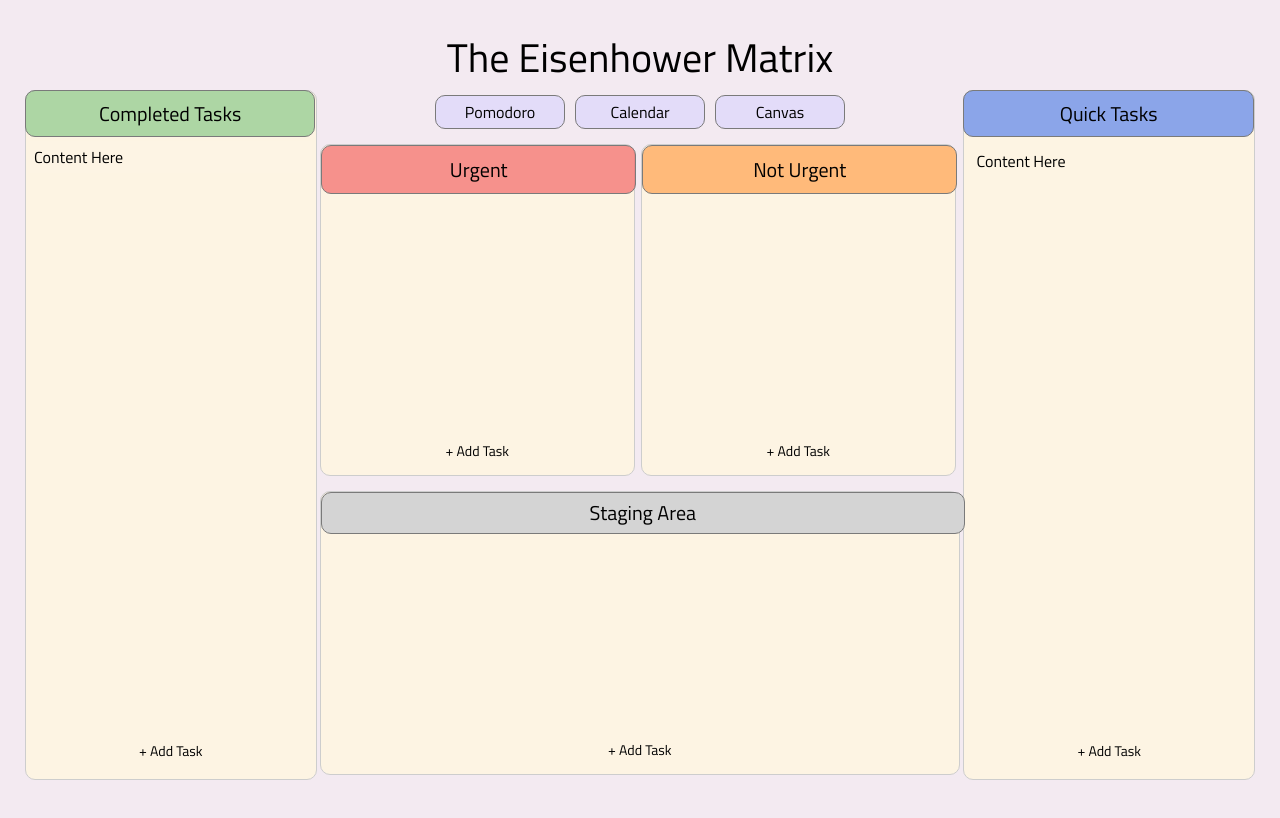
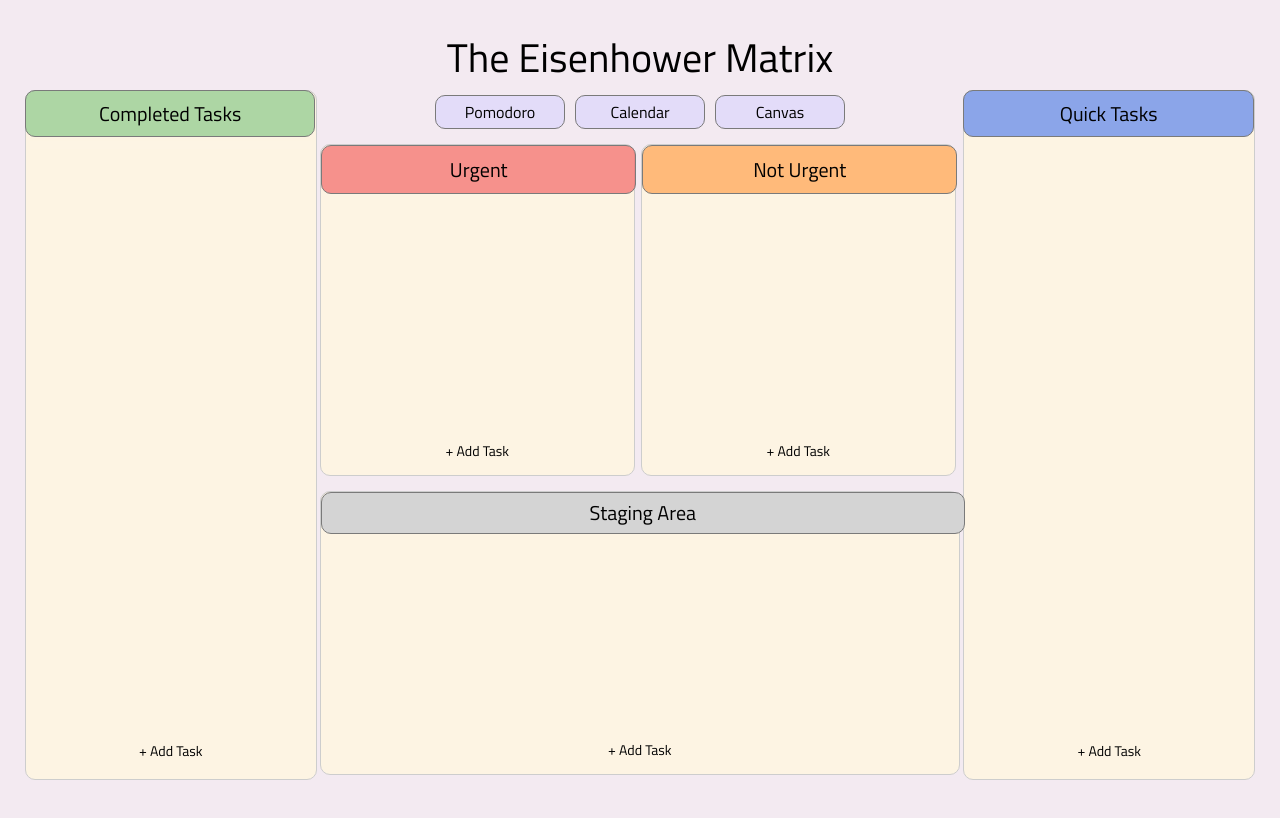
Before and after one commit to AayushGupta16/eisenhower-box, a React (Create React App) app: page / in a window 1280 px wide. Shown: the top 818 px of the page. Built offline with nearby package versions, Linux system fonts and the light colour scheme.

Commit message:
Removed Unneeded Text

```diff
--- a/src/LeftSection.js
+++ b/src/LeftSection.js
@@ -38,7 +38,7 @@ const LeftSection = () => {
         p={4}
         h="full"
       >
-        {"Content Here"}
+        {""}
       </Box>
 
       {/* Added "+ Add Task" to the bottom of the container */}
--- a/src/RightSection.js
+++ b/src/RightSection.js
@@ -38,7 +38,7 @@ const RightSection = () => {
         p={8}
         h="full"
       >
-        {"Content Here"}
+        {""}
       </Box>
 
       {/* Added "+ Add Task" to the bottom of the container */}
```
